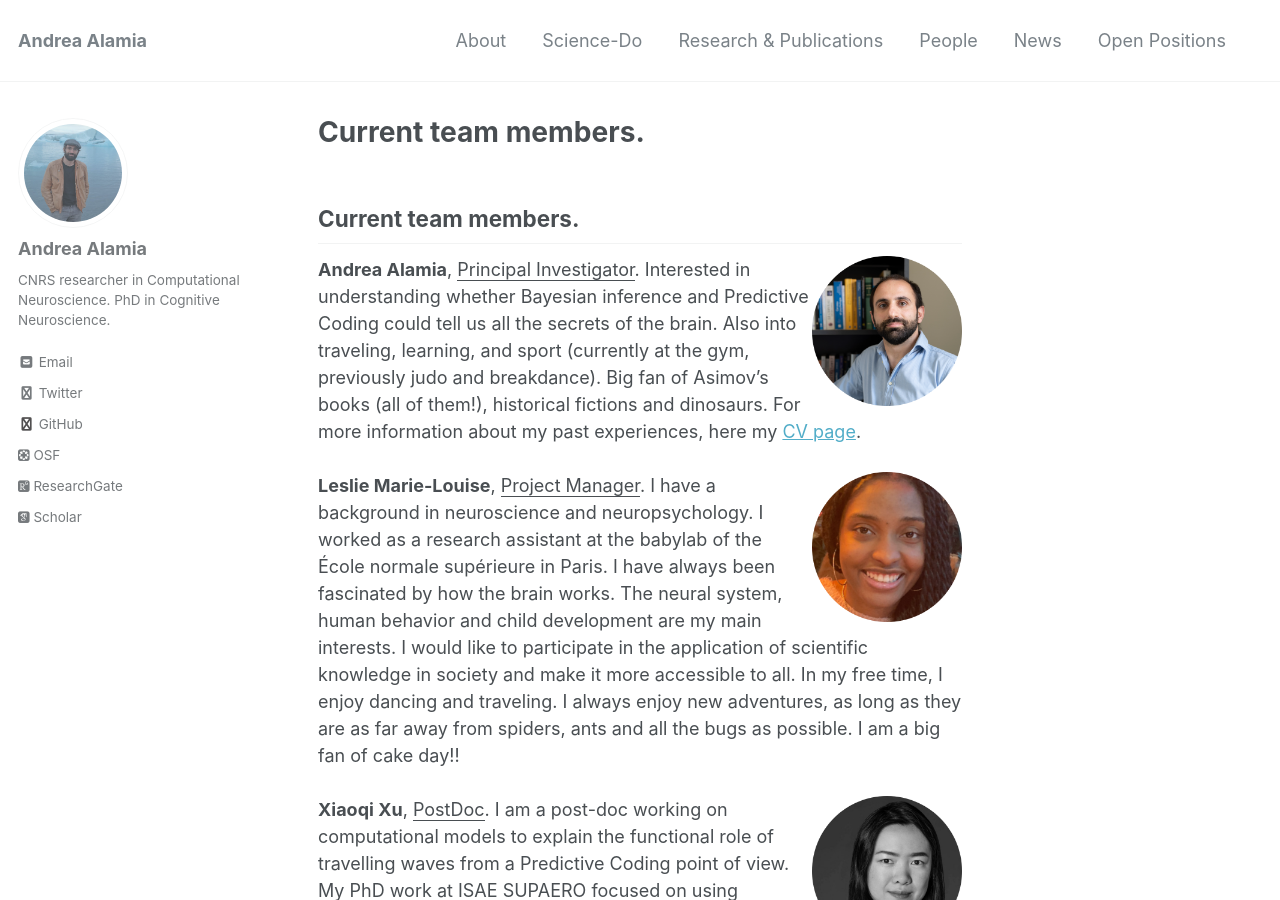
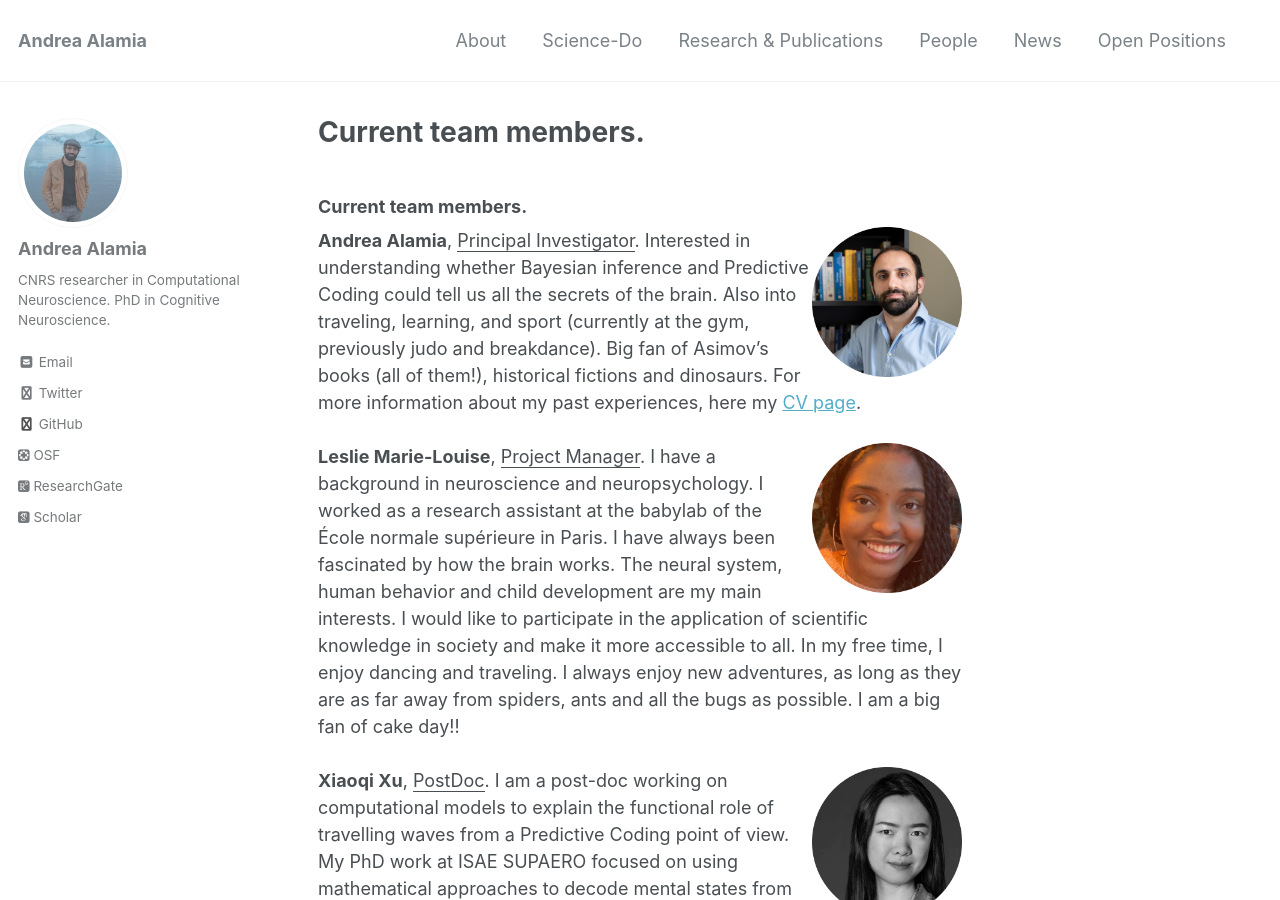
Before and after one commit to artipago/artipago.github.io, a Jekyll site: the page built from _pages/People.md, in a window 1280 px wide and 900 px high. Built offline with Jekyll 4.4.1, drawn with Linux system fonts in a browser that asks for light colours; nearby versions of some CDN libraries; some web fonts are replaced; library files that are not in the unit come from our copies; our own code applies the rules of GitHub Pages for plain Markdown files.

```diff
--- a/_pages/People.md
+++ b/_pages/People.md
@@ -6,7 +6,7 @@ has_children: true
 ---
 
 
-## Current team members.
+### Current team members.
 <img style="float: right;" src="/assets/images/AlamiaRound.png" alt="People"  width="150" height="150">  **Andrea Alamia**, <ins>Principal Investigator</ins>. Interested in understanding whether Bayesian inference and Predictive Coding could tell us all the secrets of the brain. Also into traveling, learning, and sport (currently at the gym, previously judo and breakdance). Big fan of Asimov's books (all of them!), historical fictions and dinosaurs. For more information about my past experiences, here my [CV page](/CV.md). <br>
 <br>
 <img style="float: right;" src="/assets/images/LeslieRound.png" alt="People"  width="150" height="150">  **Leslie Marie-Louise**, <ins>Project Manager</ins>.
@@ -16,7 +16,8 @@ I have a background in neuroscience and neuropsychology. I worked as a research
 <br>
 <img style="float: right;" src="/assets/images/BhavinRound.png" alt="People"  width="150" height="150">  **Bhavin Choksi**, <ins>PostDoc</ins>. I am interested in understanding networks using a special pair of glasses: one which has a machine learning lens on one and neuroscience on the other. Specifically, I am interested in building networks that are more biological and in turn using them and their properties to get a peek into the human brain.  In my free time, I am just trying to wrap my head around the fact that cheese can also be eaten as a dessert. <br>
 
-## Past team members.
+### Past team members.
+
 **Can Pouliquen**, <ins>M2 student</ins>. Co-supervised with Rufin VanRullen.<br>
 **Asmae Belmahi**, <ins>M2 student</ins>. <br>
 **Nathan Gaubil**, <ins>M2 student</ins>. Co-supervised with Martin Giurfa.<br>
```
